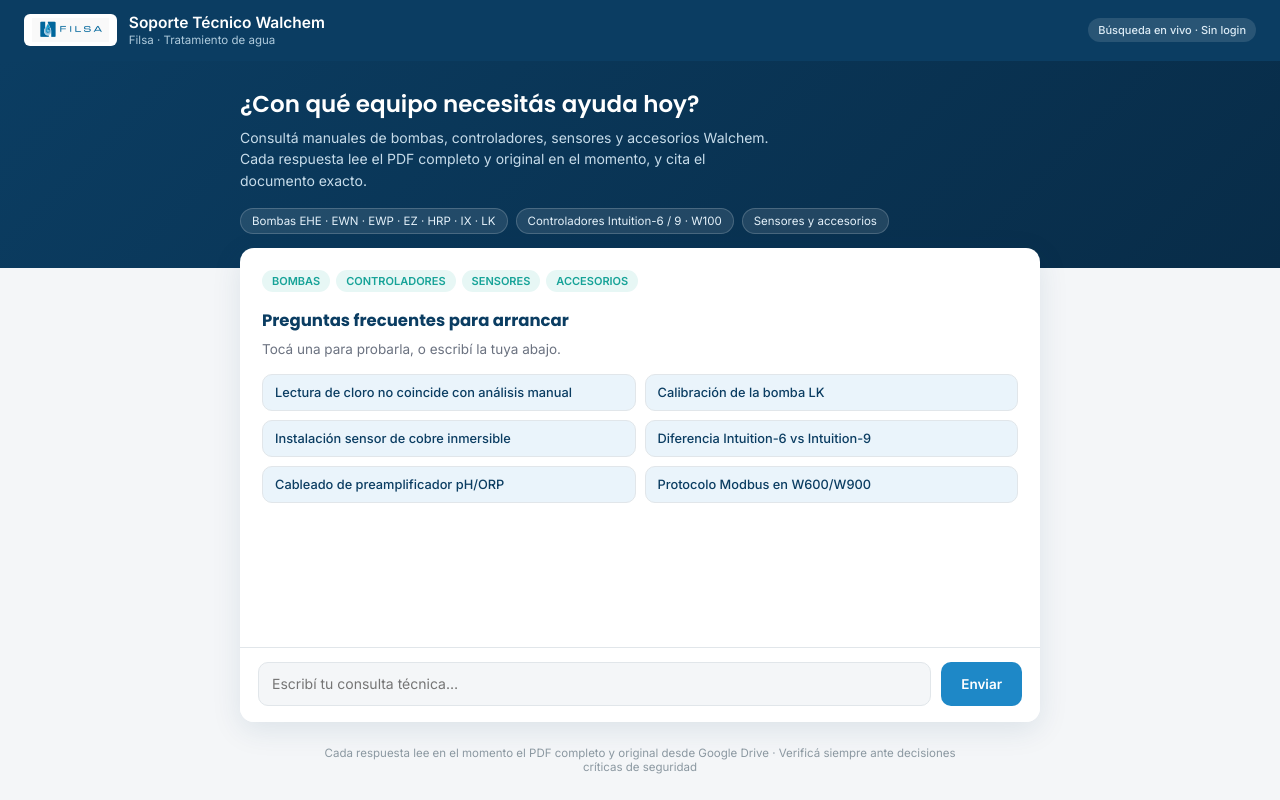
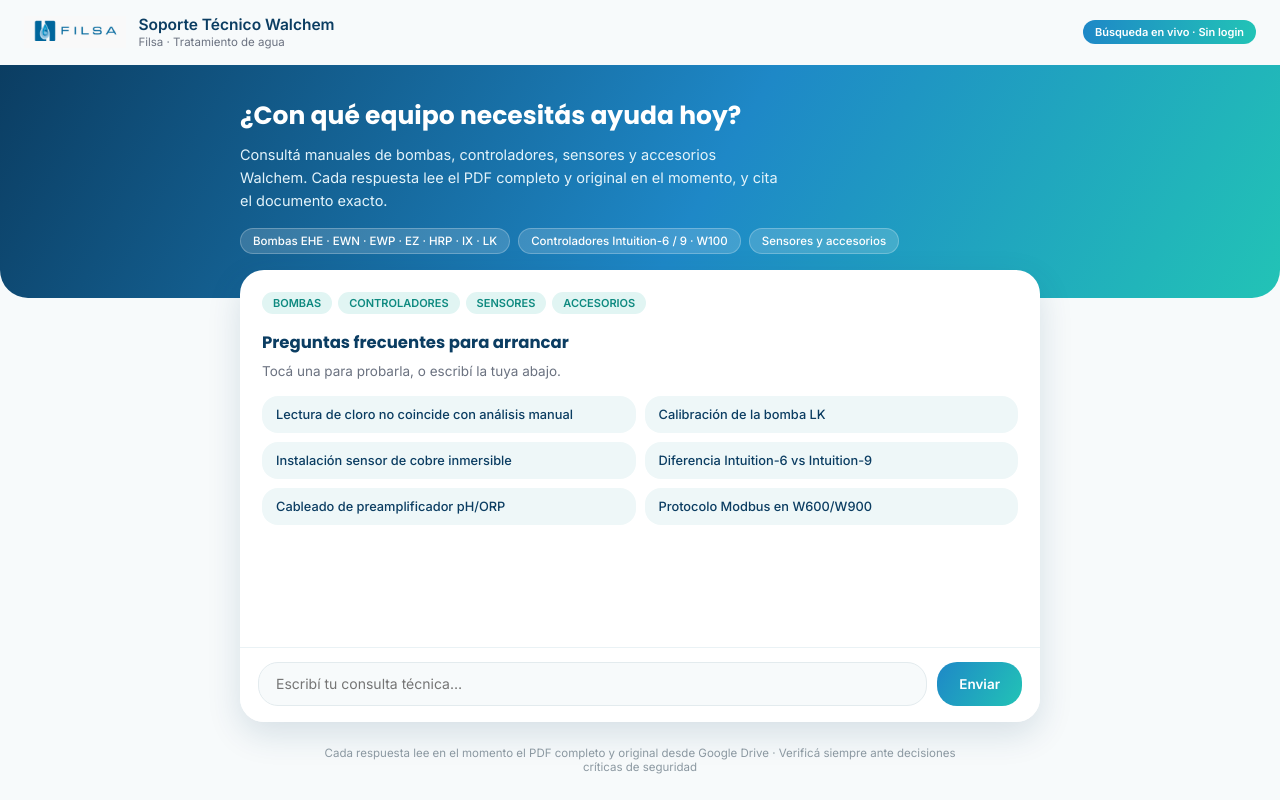
Before and after one commit to matiascrego32-create/walchem-tech-assistant, a website: page public/index.html in a window 1280 px wide. Drawn offline with Linux system fonts and the light colour scheme.

Commit message:
Update index.html

```diff
--- a/public/index.html
+++ b/public/index.html
@@ -8,8 +8,7 @@
 <link href="https://fonts.googleapis.com/css2?family=Poppins:wght@500;600;700&family=Inter:wght@400;500;600&display=swap" rel="stylesheet">
 <style>
   :root{
-    --navy:#0B3D62; --navy-dark:#082C48; --blue:#1E88C7; --blue-light:#EAF4FB;
-    --aqua:#17A398; --bg:#F4F6F8; --card:#FFFFFF; --border:#E1E6EA;
+    --navy:#0B3D62; --blue:#1E88C7; --aqua:#22C3B6; --bg:#F7FAFB; --card:#FFFFFF;
     --text:#1F2937; --text-soft:#6B7280;
   }
   *{box-sizing:border-box;}
@@ -17,22 +16,22 @@
   body{ margin:0; background:var(--bg); color:var(--text); font-family:'Inter', sans-serif; display:flex; flex-direction:column; min-height:100vh; }
   h1,h2,h3{ font-family:'Poppins', sans-serif; margin:0; }
 
-  .topbar{ background:var(--navy); color:#fff; padding:14px 24px; display:flex; align-items:center; justify-content:space-between; box-shadow:0 2px 10px rgba(11,61,98,0.15); }
+  .topbar{ padding:16px 24px; display:flex; align-items:center; justify-content:space-between; }
   .brand{ display:flex; align-items:center; gap:12px; }
-  .brand img{ height:32px; display:block; background:#fff; border-radius:6px; padding:4px 8px; }
-  .brand-text .title{ font-size:15.5px; font-weight:600; line-height:1.2; }
-  .brand-text .subtitle{ font-size:11.5px; color:#AFCBDD; }
-  .badge{ font-size:11px; background:rgba(255,255,255,0.12); padding:5px 10px; border-radius:20px; color:#DCEBF5; font-weight:500; }
+  .brand img{ height:32px; display:block; }
+  .brand-text .title{ font-size:15.5px; font-weight:700; color:var(--navy); line-height:1.2; }
+  .brand-text .subtitle{ font-size:11.5px; color:var(--text-soft); }
+  .badge{ font-size:11px; background:linear-gradient(90deg,var(--blue),var(--aqua)); color:#fff; padding:5px 12px; border-radius:20px; font-weight:600; }
 
-  .hero{ background:linear-gradient(135deg, var(--navy) 0%, var(--navy-dark) 100%); color:#fff; padding:26px 24px 34px; }
+  .hero{ background:linear-gradient(120deg, var(--navy) 0%, var(--blue) 55%, var(--aqua) 100%); color:#fff; padding:32px 24px 44px; border-radius:0 0 28px 28px; }
   .hero-inner{ max-width:800px; margin:0 auto; }
-  .hero h1{ font-size:23px; font-weight:600; margin-bottom:6px; }
-  .hero p{ font-size:14px; color:#C7DCEA; max-width:540px; line-height:1.55; margin:0; }
+  .hero h1{ font-size:25px; font-weight:700; margin-bottom:8px; }
+  .hero p{ font-size:14.5px; color:#E3F3FA; max-width:540px; line-height:1.6; margin:0; }
   .hero-tags{ display:flex; gap:8px; margin-top:16px; flex-wrap:wrap; }
-  .hero-tag{ font-size:11.5px; background:rgba(255,255,255,0.1); border:1px solid rgba(255,255,255,0.18); padding:5px 11px; border-radius:20px; color:#E4F1FA; }
+  .hero-tag{ font-size:11.5px; background:rgba(255,255,255,0.16); border:1px solid rgba(255,255,255,0.24); padding:5px 12px; border-radius:20px; color:#fff; font-weight:500; }
 
-  .main-wrap{ flex:1; display:flex; justify-content:center; padding:0 16px; margin-top:-20px; }
-  .console{ width:100%; max-width:800px; display:flex; flex-direction:column; background:var(--card); border-radius:14px; box-shadow:0 8px 30px rgba(11,61,98,0.10); overflow:hidden; margin-bottom:24px; }
+  .main-wrap{ flex:1; display:flex; justify-content:center; padding:0 16px; margin-top:-28px; }
+  .console{ width:100%; max-width:800px; display:flex; flex-direction:column; background:var(--card); border-radius:24px; box-shadow:0 12px 34px rgba(11,61,98,0.14); overflow:hidden; margin-bottom:24px; }
 
   .chat-log{ flex:1; min-height:340px; max-height:58vh; overflow-y:auto; padding:22px 22px 8px; display:flex; flex-direction:column; gap:18px; }
 
@@ -40,25 +39,25 @@
   .empty-state p{ font-size:13.5px; color:var(--text-soft); line-height:1.55; margin:0 0 14px; }
   .chip-grid{ display:grid; grid-template-columns:1fr 1fr; gap:9px; }
   @media (max-width:560px){ .chip-grid{ grid-template-columns:1fr; } }
-  .chip{ font-family:'Inter', sans-serif; font-size:12.8px; border:1px solid var(--border); background:var(--blue-light); color:var(--navy); padding:10px 12px; border-radius:10px; cursor:pointer; text-align:left; font-weight:500; transition:background 0.15s ease; }
-  .chip:hover{ background:#DCEEFA; }
+  .chip{ font-family:'Inter', sans-serif; font-size:12.8px; border:none; background:#EEF7F8; color:var(--navy); padding:11px 14px; border-radius:16px; cursor:pointer; text-align:left; font-weight:500; transition:background 0.15s ease; }
+  .chip:hover{ background:#E1F2F3; }
 
   .cat-pills{ display:flex; gap:6px; flex-wrap:wrap; margin-bottom:16px; }
-  .cat-pill{ font-size:11px; font-weight:600; color:var(--aqua); background:#E7F7F5; padding:4px 10px; border-radius:20px; }
+  .cat-pill{ font-size:11px; font-weight:600; color:#0F8A80; background:#E1F5F3; padding:4px 11px; border-radius:20px; }
 
   .msg-row{ display:flex; flex-direction:column; max-width:100%; }
   .msg-row.user{ align-items:flex-end; }
   .msg-row.assistant{ align-items:flex-start; }
   .msg-label{ font-size:10.5px; font-weight:600; letter-spacing:0.02em; color:var(--text-soft); margin-bottom:5px; padding:0 3px; text-transform:uppercase; }
 
-  .bubble{ padding:12px 15px; border-radius:14px; font-size:14.5px; line-height:1.62; max-width:90%; white-space:pre-wrap; }
-  .bubble.user{ background:var(--blue); color:#fff; border-bottom-right-radius:4px; }
-  .bubble.assistant{ background:#F7F9FA; border:1px solid var(--border); border-bottom-left-radius:4px; color:var(--text); }
+  .bubble{ padding:13px 17px; border-radius:20px; font-size:14.5px; line-height:1.6; max-width:90%; white-space:pre-wrap; }
+  .bubble.user{ background:linear-gradient(120deg,var(--blue),var(--aqua)); color:#fff; border-bottom-right-radius:6px; font-weight:500; }
+  .bubble.assistant{ background:#F0F7FA; border-bottom-left-radius:6px; color:var(--text); }
   .bubble.assistant strong{ color:var(--navy); }
-  .bubble.assistant code{ font-family:monospace; background:#EEF2F4; padding:1px 4px; font-size:13px; border-radius:4px; }
+  .bubble.assistant code{ font-family:monospace; background:#E3EEF1; padding:1px 4px; font-size:13px; border-radius:4px; }
 
   .sources-box{ margin-top:8px; max-width:90%; display:flex; flex-wrap:wrap; gap:6px; }
-  .source-chip{ font-size:11.5px; color:var(--navy); background:var(--blue-light); border:1px solid #CFE6F5; padding:4px 10px; border-radius:20px; display:flex; align-items:center; gap:5px; text-decoration:none; }
+  .source-chip{ font-size:11.5px; color:var(--navy); background:#E3F3FA; border:none; padding:5px 12px; border-radius:20px; display:flex; align-items:center; gap:5px; text-decoration:none; font-weight:500; }
   .source-chip::before{ content:""; width:6px; height:6px; border-radius:50%; background:var(--aqua); }
 
   .thinking-row{ display:flex; align-items:center; gap:8px; padding:2px; }
@@ -68,14 +67,14 @@
   @keyframes pulse{ 0%,80%,100%{ opacity:0.25; transform:scale(0.85); } 40%{ opacity:1; transform:scale(1); } }
   .thinking-text{ font-size:12.5px; color:var(--text-soft); }
 
-  .error-box{ border:1px solid #E3B0A6; background:#FCEEEA; color:#9A3F2E; padding:10px 12px; font-size:13px; border-radius:10px; max-width:90%; }
+  .error-box{ border:1px solid #E3B0A6; background:#FCEEEA; color:#9A3F2E; padding:10px 12px; font-size:13px; border-radius:14px; max-width:90%; }
 
-  .input-bar{ border-top:1px solid var(--border); padding:14px 18px 16px; display:flex; gap:10px; align-items:flex-end; background:#fff; }
-  .input-bar textarea{ flex:1; resize:none; border:1px solid var(--border); background:var(--bg); border-radius:10px; padding:11px 13px; font-family:'Inter', sans-serif; font-size:14px; color:var(--text); line-height:1.4; min-height:44px; max-height:140px; }
+  .input-bar{ border-top:1px solid #EAF2F5; padding:14px 18px 16px; display:flex; gap:10px; align-items:flex-end; background:#fff; }
+  .input-bar textarea{ flex:1; resize:none; border:1px solid #E3EBEE; background:var(--bg); border-radius:20px; padding:11px 17px; font-family:'Inter', sans-serif; font-size:14px; color:var(--text); line-height:1.4; min-height:44px; max-height:140px; }
   .input-bar textarea:focus{ outline:none; border-color:var(--blue); background:#fff; }
-  .send-btn{ background:var(--blue); color:#fff; border:none; border-radius:10px; padding:0 20px; height:44px; font-family:'Inter', sans-serif; font-weight:600; font-size:13.5px; cursor:pointer; white-space:nowrap; }
-  .send-btn:hover{ background:#166EA0; }
-  .send-btn:disabled{ background:#B9CCD8; cursor:not-allowed; }
+  .send-btn{ background:linear-gradient(120deg,var(--blue),var(--aqua)); color:#fff; border:none; border-radius:20px; padding:0 22px; height:44px; font-family:'Inter', sans-serif; font-weight:600; font-size:13.5px; cursor:pointer; white-space:nowrap; }
+  .send-btn:hover{ filter:brightness(1.05); }
+  .send-btn:disabled{ background:#B9CCD8; cursor:not-allowed; filter:none; }
 
   .footer-note{ text-align:center; font-size:11.5px; color:#8B98A1; padding:0 16px 26px; max-width:700px; margin:0 auto; }
 
```
